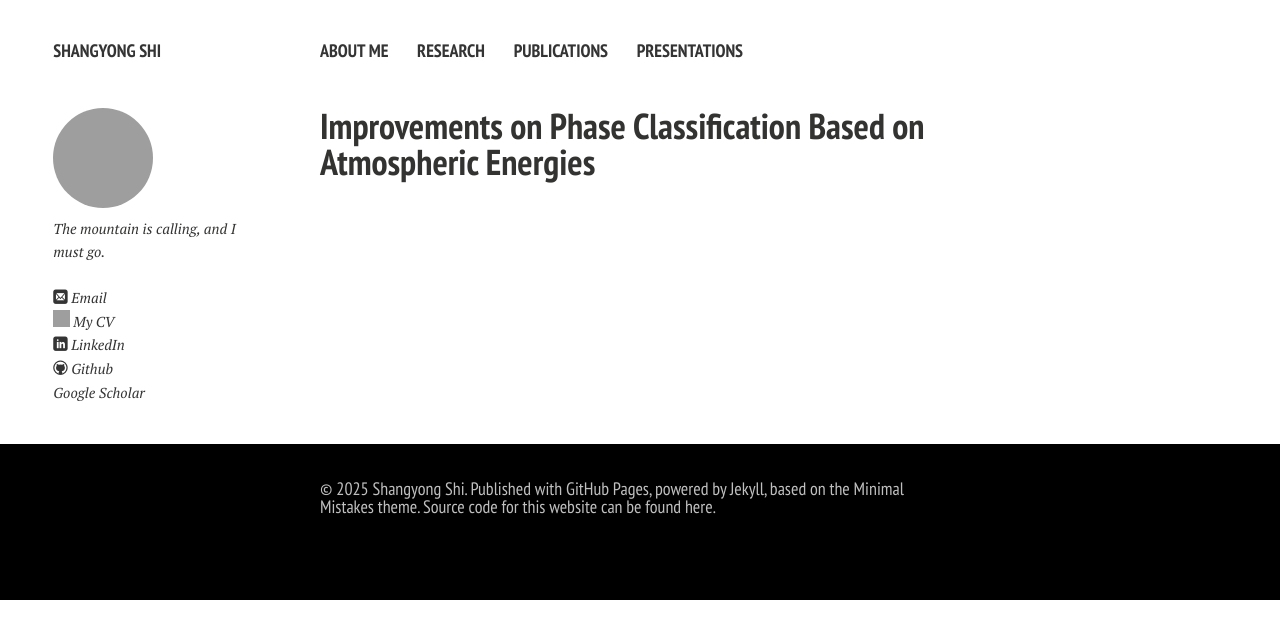
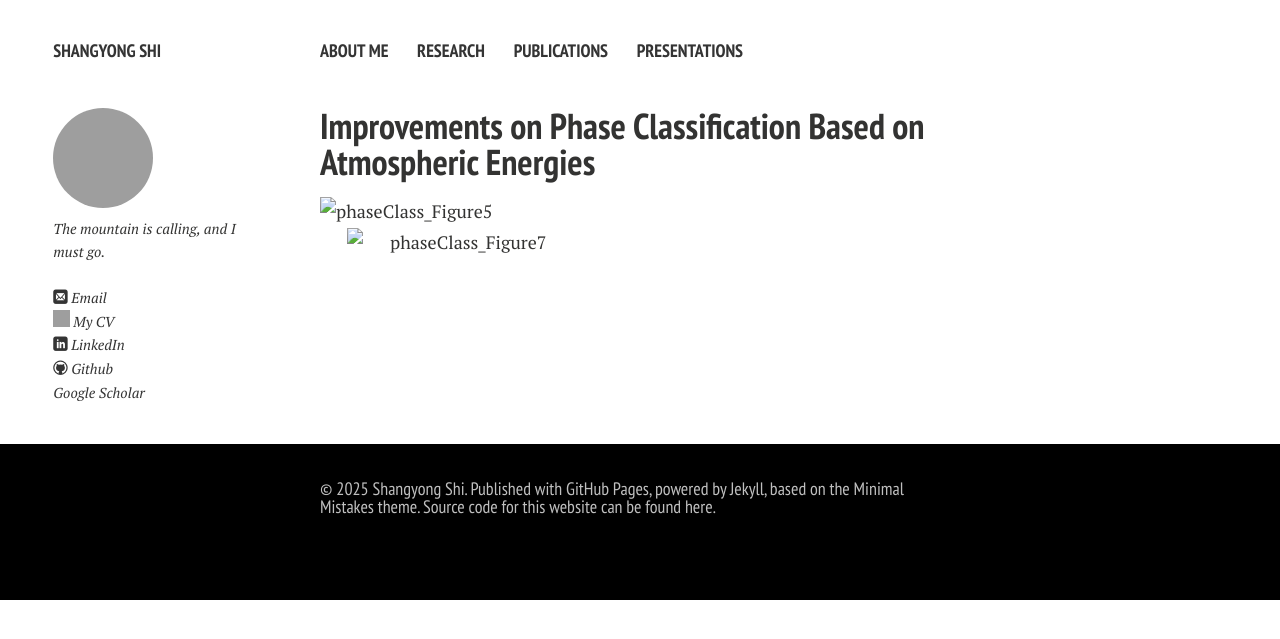
Before and after one commit to ShangyongShi/shangyongshi.github.io, a Jekyll site: the page built from research/phaseClass.md, in a window 1280 px wide. Shown: the top 639 px of the page. Built offline with Jekyll 4.4.1, drawn with Linux system fonts in a browser that asks for light colours; nearby versions of some CDN libraries; comment, search, counter and statistics services are not loaded; a style sheet for code colours, icons or effects is not loaded; grey boxes are pictures that could not be loaded.

Commit message:
add phase classification details

```diff
--- a/research/phaseClass.md
+++ b/research/phaseClass.md
@@ -6,3 +6,9 @@ title: Phase Classification
 ---
 
 ## Improvements on Phase Classification Based on Atmospheric Energies
+
+
+
+![phaseClass_Figure5](./phaseClass_Figure5.png)
+
+![phaseClass_Figure7](./phaseClass_Figure7.png)
```
Also changed, not shown: research/phaseClass_Figure11.png (added), research/phaseClass_Figure5.png (added), research/phaseClass_Figure7.png (added).
